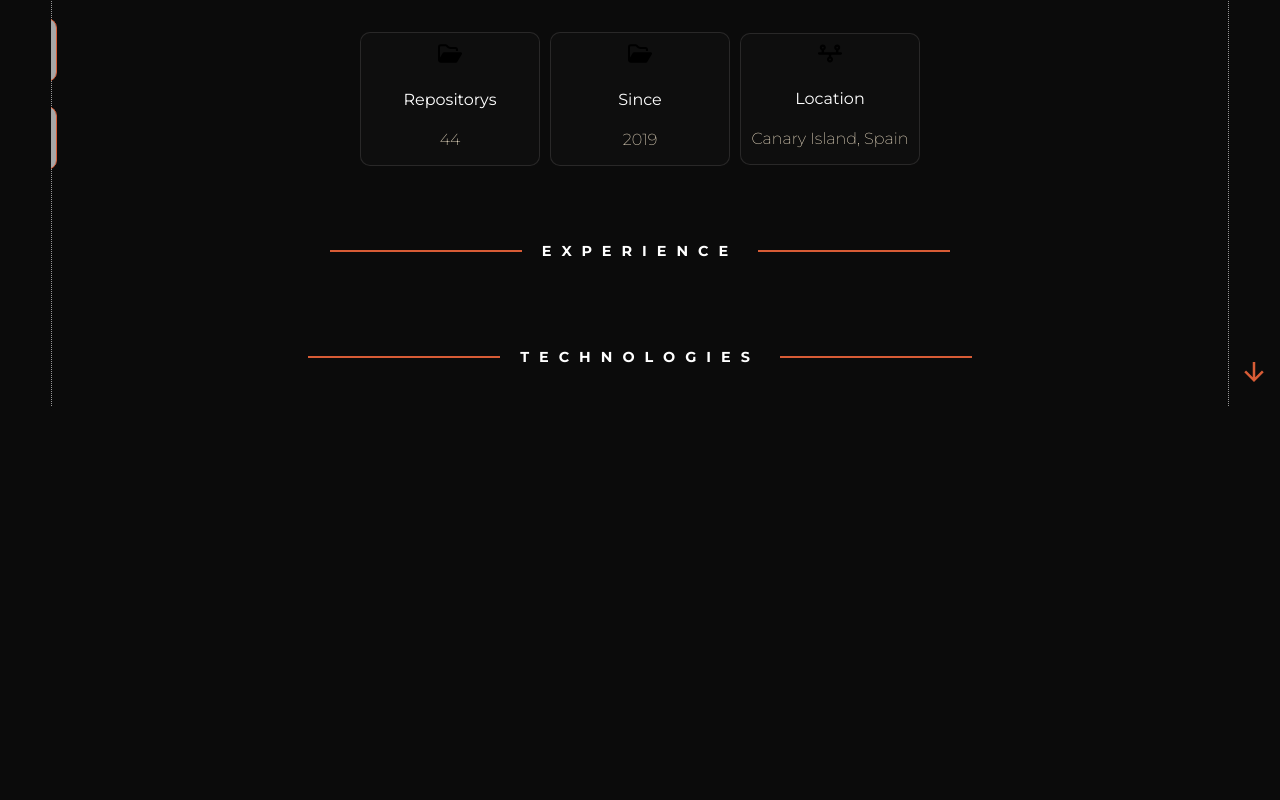
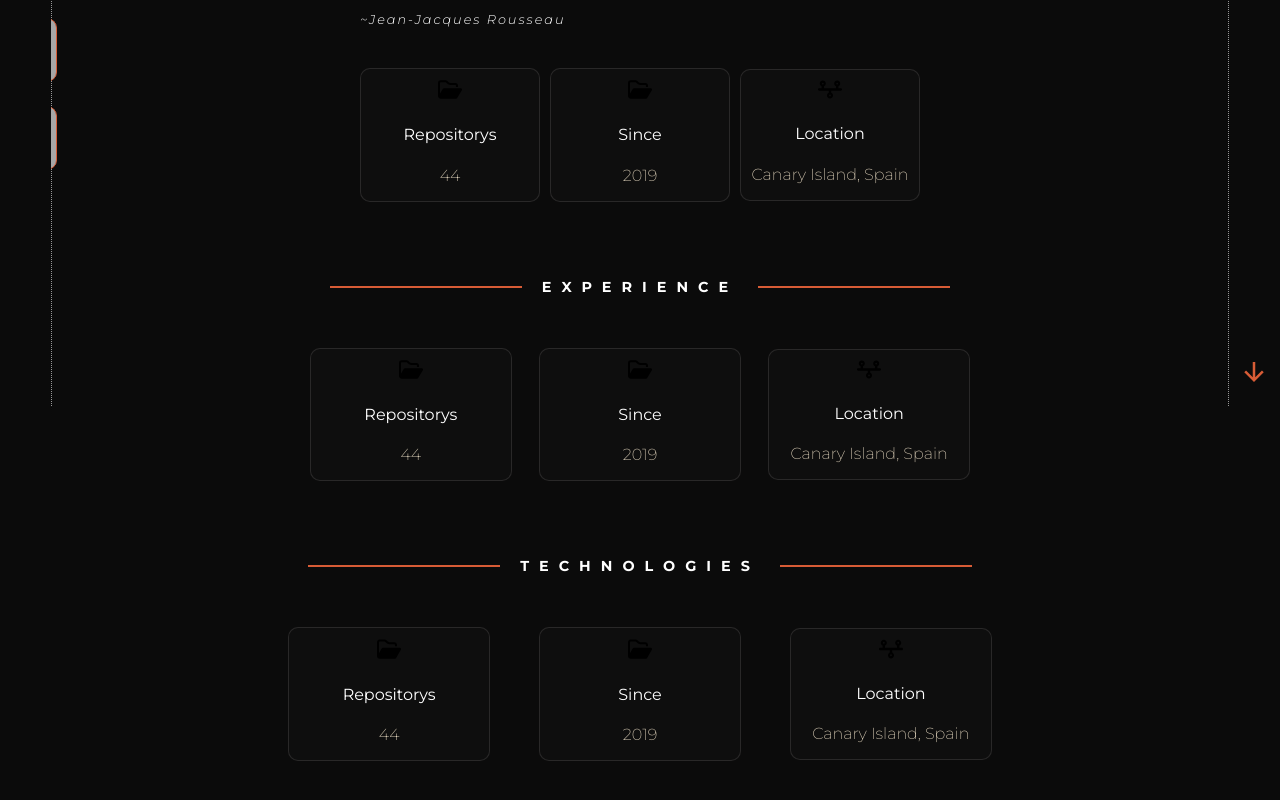
Before and after one commit to jdluis/My-portafolio, a React (Vite) app: page /about in a window 1280 px wide. Shown: the part 394-1194 px from the top of the page. Before the commit the page ends 816 px from the top, so only its background shows below. Built offline with nearby package versions, Linux system fonts and the light colour scheme.

Commit message:
height problem solve

```diff
--- a/src/index.css
+++ b/src/index.css
@@ -13,8 +13,6 @@ body {
     font-family: 'Trebuchet MS', 'Lucida Sans Unicode', 'Lucida Grande', 'Lucida Sans', Arial, sans-serif ;
     background-color: var(--palleta-dark);
     font-family: 'Montserrat', sans-serif;
-    overflow: hidden;
-
 
 
     /*Animacion, desactivada por ahora*/
@@ -33,5 +31,4 @@ body {
     margin: 0px;
 
     */
-
 }
--- a/src/layout.css
+++ b/src/layout.css
@@ -1,10 +1,25 @@
+.container-router {
+  margin: auto;
+  height: 100%;
+}
+
 .container {
-    height: 100vh; /*Problema al poner vh se desplaza el canvas, mirar mas adelante*/
+  height: 100%; /*Problema al poner vh se desplaza el canvas, mirar mas adelante*/
   width: 80%;
-    margin: auto;
+  margin: 5rem auto;
   display: flex;
   justify-content: center;
   flex-direction: row;
   align-items: center;
   gap: 4em;
 }
+
+#header {
+  height: 80vh;
+}
+
+#about {
+  color: white;
+  flex-direction: column;
+  max-width: 800px;
+}
--- a/src/routes/About/index.css
+++ b/src/routes/About/index.css
@@ -1,10 +1,3 @@
-#about {
-    color: white;
-    flex-direction: column;
-    max-width: 800px ;
-}
-
-
 /* -- Introduction --*/
 
 #introduction-section .content {
--- a/src/routes/About/index.jsx
+++ b/src/routes/About/index.jsx
@@ -64,6 +64,26 @@ function About() {
           <h1>Experience</h1>
           <div className="line"></div>
         </div>
+
+        <div className="resume-container">
+            <div className="resume-card">
+              <img className="icon" src={folderIcon} />
+              <h4>Repositorys</h4>
+              <p>44</p>
+            </div>
+
+            <div className="resume-card">
+              <img className="icon" src={folderIcon} />
+              <h4>Since</h4>
+              <p>2019</p>
+            </div>
+
+            <div className="resume-card">
+              <img className="icon" src={locationIcon} />
+              <h4>Location</h4>
+              <p>Canary Island, Spain</p>
+            </div>
+          </div>
       </div>
 
       <div id="technologies-section">
@@ -72,6 +92,26 @@ function About() {
           <h1>technologies</h1>
           <div className="line"></div>
         </div>
+
+        <div className="resume-container">
+            <div className="resume-card">
+              <img className="icon" src={folderIcon} />
+              <h4>Repositorys</h4>
+              <p>44</p>
+            </div>
+
+            <div className="resume-card">
+              <img className="icon" src={folderIcon} />
+              <h4>Since</h4>
+              <p>2019</p>
+            </div>
+
+            <div className="resume-card">
+              <img className="icon" src={locationIcon} />
+              <h4>Location</h4>
+              <p>Canary Island, Spain</p>
+            </div>
+          </div>
       </div>
     </div>
   );
--- a/src/routes/Home/index.css
+++ b/src/routes/Home/index.css
@@ -50,8 +50,6 @@
     border: 1px solid var(--palleta-orange);
     border-radius: 10px;
     font-weight: 300;
-
-
 }
 
 .btn:hover {
--- a/src/routes/Home/index.jsx
+++ b/src/routes/Home/index.jsx
@@ -7,7 +7,8 @@ import './index.css';
 function Home () {
     return (
         <motion.div className='container'
-            initial={{ y: "20%", opacity:0}}
+            id='header'
+            initial={{ y: "10%", opacity:0}}
             animate={{ y: 0, opacity:1}}
             transition={{ duration: 1.5 }}
         >
```
Lines whose indentation alone changed are shown as unchanged.
